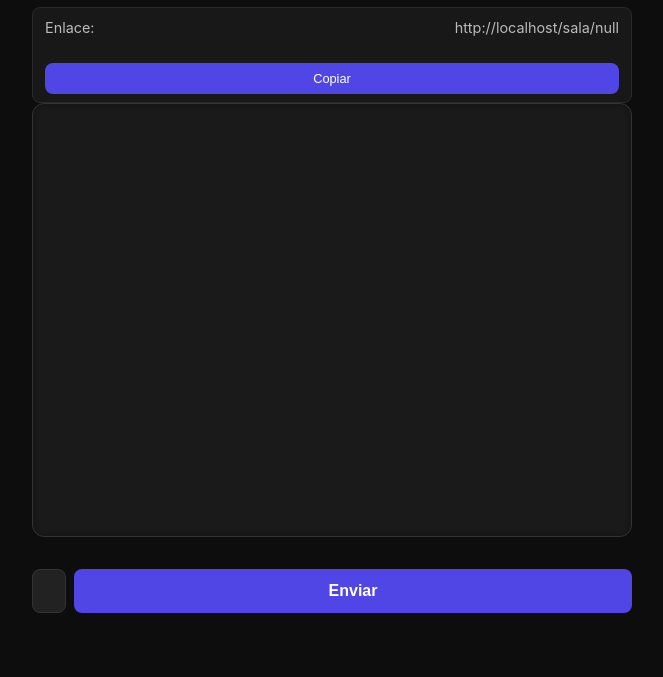
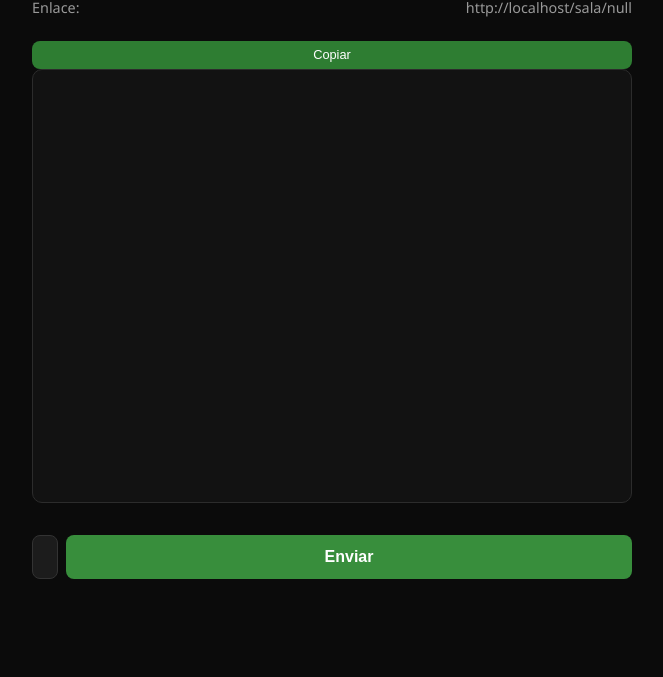
Before and after one commit to coffeetron832/chattt, a website: page public/chat.html in a window 1280 px wide. Shown: the part 127-804 px from the top of the page, without its empty margins (308-971 px from the left). Drawn offline with nearby package versions, Linux system fonts and the light colour scheme; no server answers; sample sign-in values are in the browser's storage.

Commit message:
Update chat.html

```diff
--- a/public/chat.html
+++ b/public/chat.html
@@ -7,10 +7,9 @@
   <style>
     body {
   margin: 2rem;
-  font-family: 'Inter', sans-serif;
-  background-color: #0d0d0d;
+  font-family: 'Segoe UI', 'Inter', sans-serif;
+  background-color: #0b0b0b;
   color: #e0e0e0;
-  line-height: 1.6;
 }
 
 main {
@@ -19,21 +18,19 @@ main {
 }
 
 h2 {
-  margin-bottom: 0.75rem;
-  color: #ff77d0;
-  font-size: 1.5rem;
+  margin-bottom: 0.5rem;
+  color: #81c784; /* Verde sobrio */
   font-weight: 600;
 }
 
 #chat-box {
-  border: 1px solid #333;
-  border-radius: 12px;
+  border: 1px solid #2c2c2c;
+  border-radius: 10px;
   padding: 1rem;
   height: 400px;
   overflow-y: auto;
-  background: #1a1a1a;
+  background: #121212;
   margin-bottom: 1rem;
-  box-shadow: inset 0 0 5px #111;
 }
 
 #message-form {
@@ -43,24 +40,17 @@ h2 {
 
 #message-input {
   flex: 1;
-  padding: 0.75rem 1rem;
+  padding: 0.75rem;
   border-radius: 8px;
   border: 1px solid #333;
-  background: #222;
-  color: #fff;
-  font-size: 1rem;
-  transition: border-color 0.2s ease;
-}
-
-#message-input:focus {
-  border-color: #4f46e5;
-  outline: none;
+  background: #1c1c1c;
+  color: #e0e0e0;
 }
 
 #send-button {
   padding: 0.75rem 1rem;
   border: none;
-  background-color: #4f46e5;
+  background-color: #388e3c;
   color: white;
   font-weight: 600;
   border-radius: 8px;
@@ -69,28 +59,25 @@ h2 {
 }
 
 #send-button:hover {
-  background-color: #6356f1;
+  background-color: #2e7d32;
 }
 
 #room-link {
-  margin-top: 0.75rem;
+  margin-top: 0.5rem;
   font-size: 0.9rem;
-  color: #bbbbbb;
+  color: #999;
+  word-break: break-word;
   display: flex;
   align-items: center;
   justify-content: space-between;
   gap: 0.5rem;
   flex-wrap: wrap;
-  background: #181818;
-  padding: 0.5rem 0.75rem;
-  border-radius: 8px;
-  border: 1px solid #2a2a2a;
 }
 
 #copy-button {
-  padding: 0.5rem 0.9rem;
+  padding: 0.4rem 0.8rem;
   font-size: 0.8rem;
-  background-color: #4f46e5;
+  background-color: #2e7d32;
   border: none;
   border-radius: 8px;
   color: white;
@@ -99,7 +86,7 @@ h2 {
 }
 
 #copy-button:hover {
-  background-color: #5a53f0;
+  background-color: #1b5e20;
 }
 
 .toast {
@@ -107,16 +94,16 @@ h2 {
   bottom: 2rem;
   left: 50%;
   transform: translateX(-50%);
-  background: #222;
+  background: #212121;
   padding: 1rem;
   border-radius: 10px;
-  box-shadow: 0 0 10px rgba(0,0,0,0.5);
+  box-shadow: 0 0 10px #000;
   z-index: 999;
   display: none;
   flex-direction: column;
   align-items: center;
   animation: fadeIn 0.3s ease-out;
-  color: #f0f0f0;
+  color: #e0e0e0;
 }
 
 .toast button {
@@ -125,16 +112,15 @@ h2 {
   border: none;
   border-radius: 8px;
   cursor: pointer;
-  font-weight: 500;
 }
 
 .accept {
-  background-color: #4f46e5;
+  background-color: #388e3c;
   color: white;
 }
 
 .reject {
-  background-color: #d9534f;
+  background-color: #c62828;
   color: white;
 }
 
@@ -142,7 +128,6 @@ h2 {
   from { opacity: 0; transform: translate(-50%, 10px); }
   to { opacity: 1; transform: translate(-50%, 0); }
 }
-
   </style>
 </head>
 <body>
```
